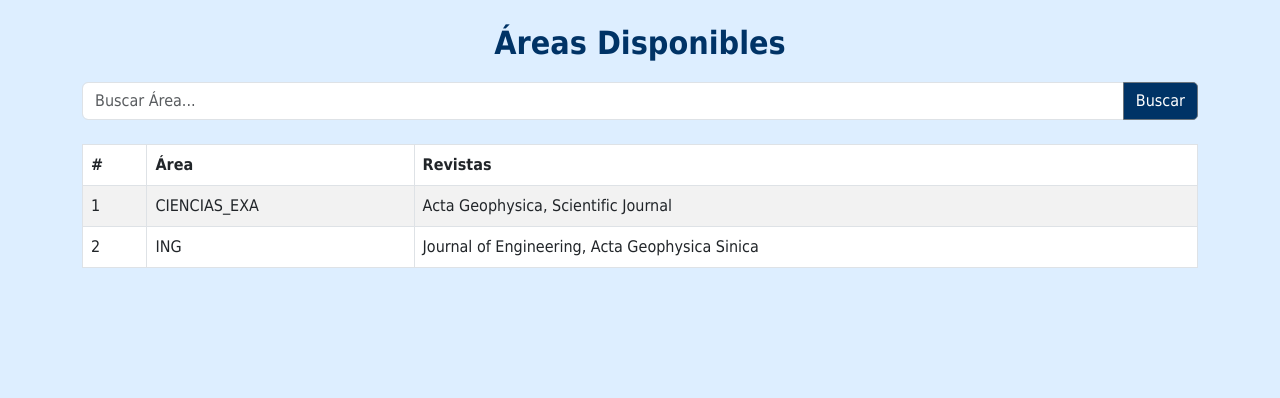
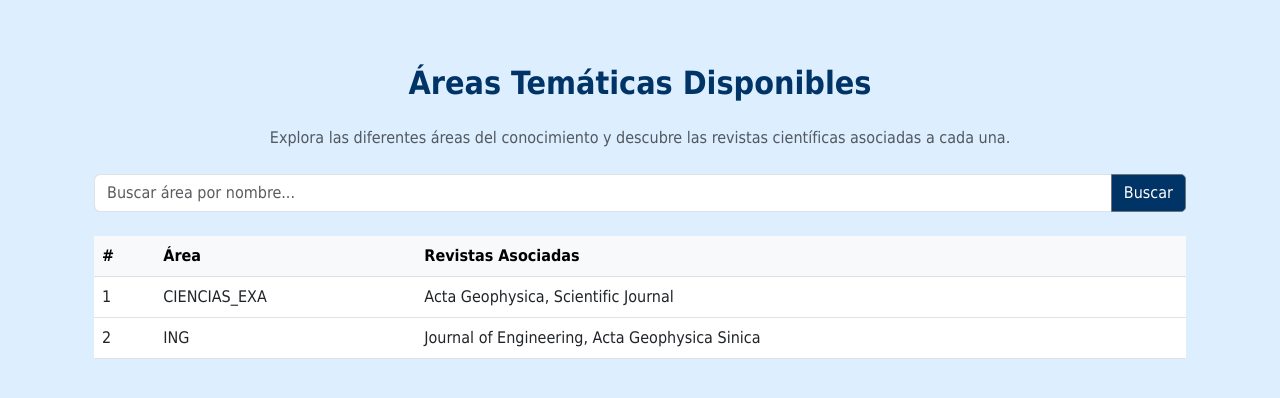
Before and after one commit to Luiis2005/Proyectofinal, a Python web app: template Proyecto_DS/app/templates/areas.html in a window 1280 px wide. Shown: the part 66-464 px from the top of the page. Run offline with Jinja, Linux system fonts and the light colour scheme; the template is opened without the code that fills it, so the values that code supplies are empty.

Commit message:
Update areas.html

```diff
--- a/Proyecto_DS/app/templates/areas.html
+++ b/Proyecto_DS/app/templates/areas.html
@@ -1,25 +1,27 @@
 {% extends 'base.html' %}
 
 {% block content %}
-<h1 class="text-center">Áreas Disponibles</h1>
+<div class="container py-4">
+  <h1 class="text-center mb-4">Áreas Temáticas Disponibles</h1>
+  <p class="text-center mb-4 text-muted">Explora las diferentes áreas del conocimiento y descubre las revistas científicas asociadas a cada una.</p>
 
   <!-- Barra de búsqueda -->
   <div class="input-group mb-4">
-  <input type="text" class="form-control" id="searchArea" placeholder="Buscar Área...">
+    <input type="text" class="form-control" id="searchArea" placeholder="Buscar área por nombre..." aria-label="Buscar área">
     <button class="btn btn-outline-secondary" type="button">Buscar</button>
   </div>
 
   <!-- Tabla de áreas -->
-<table class="table table-striped table-bordered" id="areasTable">
-  <thead>
+  <div class="table-responsive">
+    <table class="table table-hover align-middle" id="areasTable">
+      <thead class="table-light">
         <tr>
-      <th>#</th>
-      <th>Área</th>
-      <th>Revistas</th>
+          <th scope="col">#</th>
+          <th scope="col">Área</th>
+          <th scope="col">Revistas Asociadas</th>
         </tr>
       </thead>
       <tbody>
-    <!-- Ejemplo de contenido dinámico -->
         <tr>
           <td>1</td>
           <td>CIENCIAS_EXA</td>
@@ -30,24 +32,20 @@
           <td>ING</td>
           <td>Journal of Engineering, Acta Geophysica Sinica</td>
         </tr>
-    <!-- Aquí puedes añadir más filas dinámicamente según tus datos -->
+        <!-- Puedes añadir más áreas dinámicamente aquí -->
       </tbody>
     </table>
+  </div>
+</div>
 
 <script>
-  // Filtro de búsqueda en la tabla
-  document.getElementById('searchArea').addEventListener('keyup', function() {
+  document.getElementById('searchArea').addEventListener('keyup', function () {
     let filter = this.value.toLowerCase();
     let rows = document.querySelectorAll('#areasTable tbody tr');
 
-    rows.forEach(function(row) {
-      let cells = row.getElementsByTagName('td');
-      let area = cells[1].textContent.toLowerCase();
-      if (area.indexOf(filter) > -1) {
-        row.style.display = '';
-      } else {
-        row.style.display = 'none';
-      }
+    rows.forEach(function (row) {
+      let area = row.cells[1].textContent.toLowerCase();
+      row.style.display = area.includes(filter) ? '' : 'none';
     });
   });
 </script>
```
Lines whose indentation alone changed are shown as unchanged.
